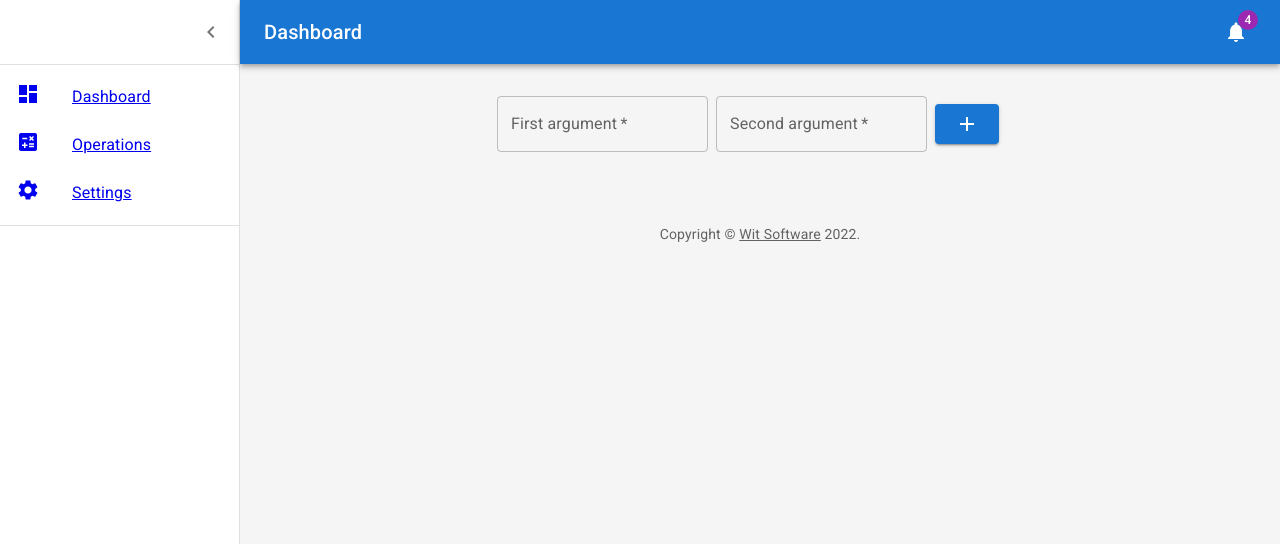
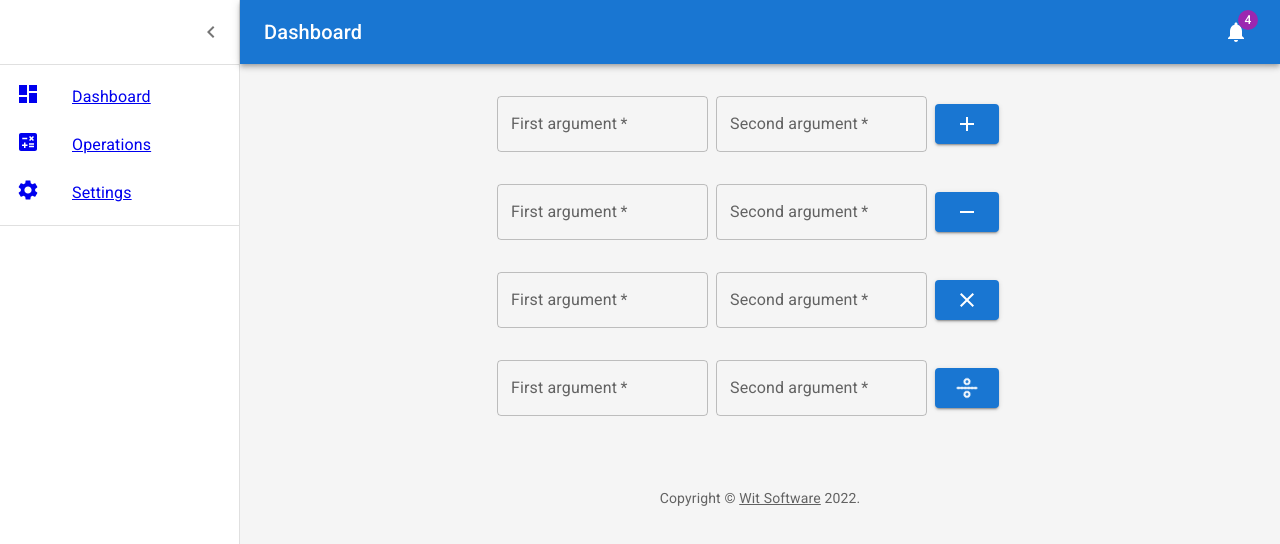
Before and after one commit to sousacaio/wit-reactjschallenge, a React (Create React App) app: page /operations in a window 1280 px wide. Shown: the top 544 px of the page. Built offline with nearby package versions, Linux system fonts and the light colour scheme.

Commit message:
feat: add new Operations form to Operations component

```diff
--- a/src/Components/Operation.tsx
+++ b/src/Components/Operation.tsx
@@ -4,5 +4,8 @@ import { Forms } from "./Forms";
 export const Operations: React.FC<any> = (props) => {
     return <>
         <Forms operationType="sum" />
+        <Forms operationType="sub" />
+        <Forms operationType="multi" />
+        <Forms operationType="div" />
     </>
 }
```
